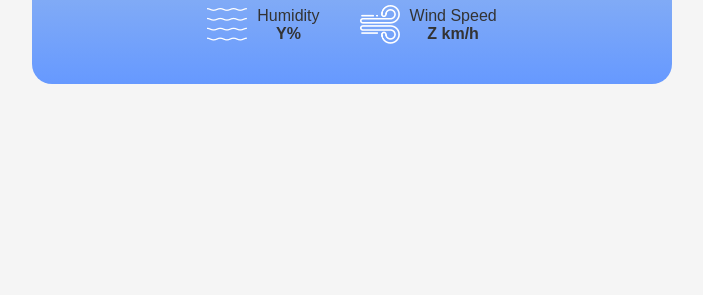
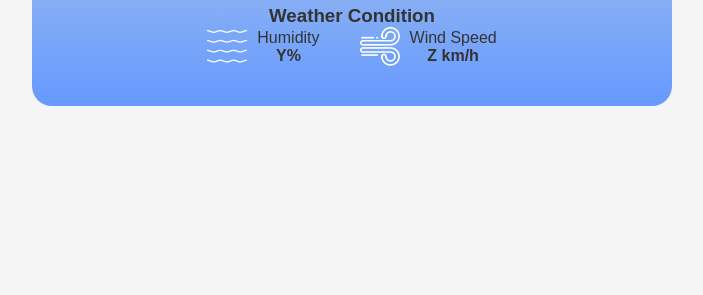
Before and after one commit to sky9891/weather1, a plain HTML site: page index.html in a window 1280 px wide. Shown: the part 505-800 px from the top of the page, without its empty margins (288-991 px from the left). Drawn offline with Linux system fonts and the light colour scheme.

Commit message:
Update index.html

```diff
--- a/index.html
+++ b/index.html
@@ -32,6 +32,8 @@
       <img src="images/clear.png" alt="sunny" class="weather-icon" />
       <h1 class="city">City</h1>
       <h2 class="temp">X°C</h2>
+      <!-- 🟡 Live Weather Condition -->
+      <h3 class="condition">Weather Condition</h3>
 
       <!-- ✅ RESPONSIVE UPDATE: Group humidity and wind side-by-side -->
       <div class="detail">
```
